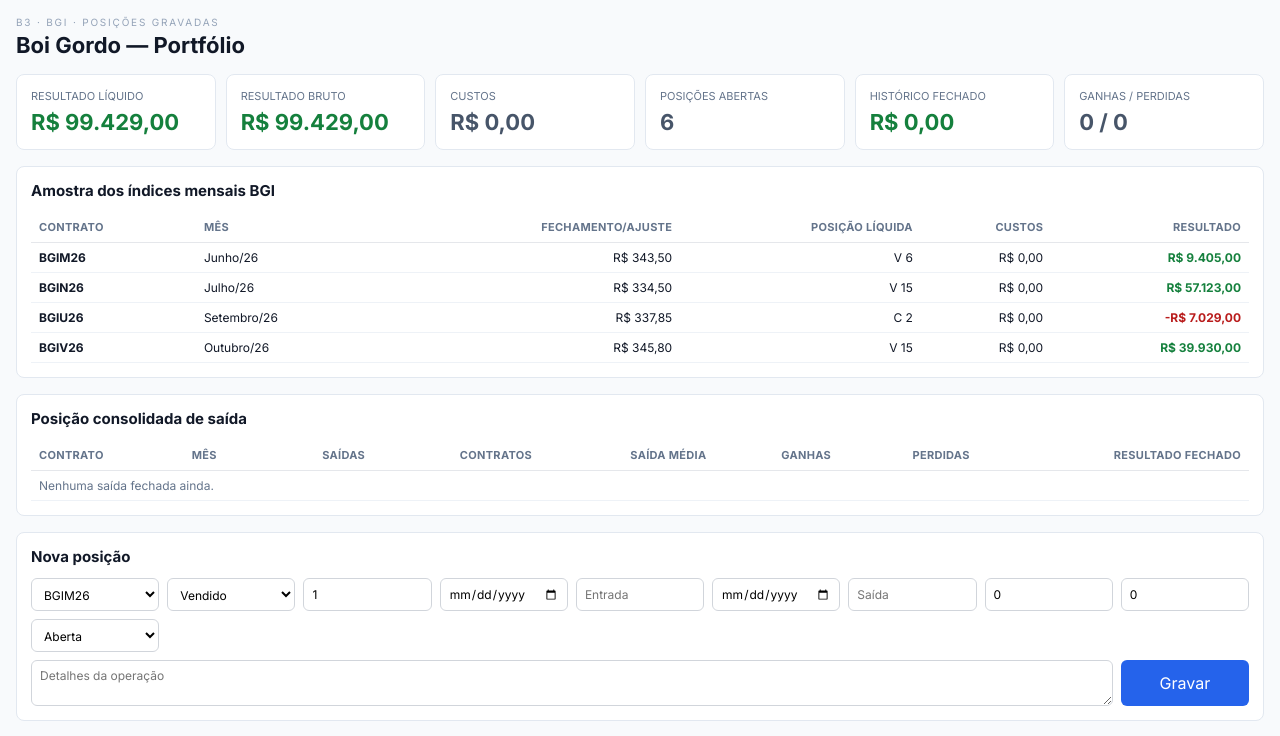
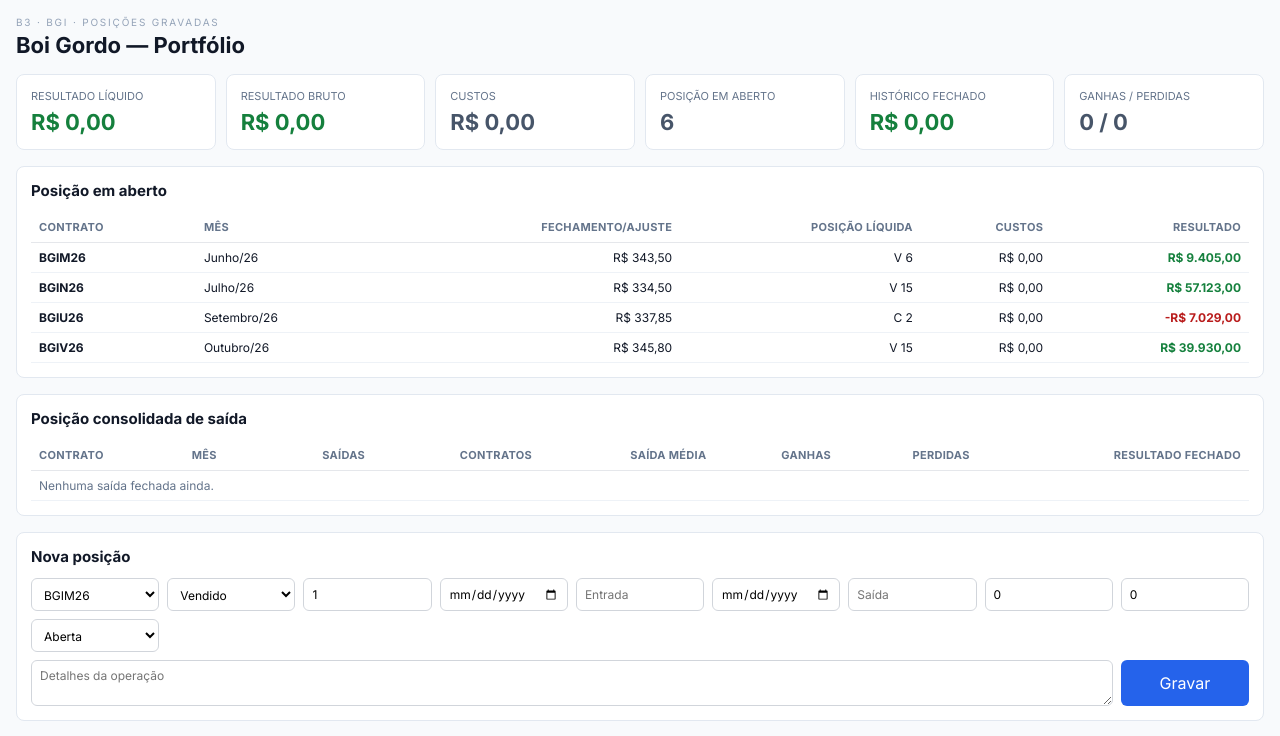
Before and after one commit to pablofaraujo/boi-gordo-portfolio, a React (Create React App) app: page / in a window 1280 px wide. Shown: the top 736 px of the page. Built offline with nearby package versions, Linux system fonts and the light colour scheme.

Commit message:
Use closed positions for top results

```diff
--- a/src/App.jsx
+++ b/src/App.jsx
@@ -101,12 +101,12 @@ export default function Dashboard() {
   }, [positions]);
 
   const enriched = positions.map((position) => ({ ...normalizePosition(position), ...resultForPosition(position, prices) }));
-  const totalNet = enriched.reduce((sum, position) => sum + position.net, 0);
-  const totalGross = enriched.reduce((sum, position) => sum + position.gross, 0);
-  const totalCosts = enriched.reduce((sum, position) => sum + position.costs, 0);
   const openPositions = enriched.filter((position) => !isClosed(position));
   const closedPositions = enriched.filter(isClosed);
   const openCount = openPositions.length;
+  const totalNet = closedPositions.reduce((sum, position) => sum + position.net, 0);
+  const totalGross = closedPositions.reduce((sum, position) => sum + position.gross, 0);
+  const totalCosts = closedPositions.reduce((sum, position) => sum + position.costs, 0);
   const closedNet = closedPositions.reduce((sum, position) => sum + position.net, 0);
   const closedBrokerCosts = closedPositions.reduce((sum, position) => sum + position.brokerCost, 0);
   const closedFinpecCosts = closedPositions.reduce((sum, position) => sum + position.finpecCost, 0);
@@ -198,7 +198,7 @@ export default function Dashboard() {
             ["Resultado líquido", fmtCurrency(totalNet), pnlColor(totalNet)],
             ["Resultado bruto", fmtCurrency(totalGross), pnlColor(totalGross)],
             ["Custos", fmtCurrency(totalCosts), "#475569"],
-            ["Posições abertas", `${openCount}`, "#475569"],
+            ["Posição em aberto", `${openCount}`, "#475569"],
             ["Histórico fechado", fmtCurrency(closedNet), pnlColor(closedNet)],
             ["Ganhas / Perdidas", `${wonCount} / ${lostCount}`, "#475569"],
           ].map(([label, value, color]) => (
@@ -210,7 +210,7 @@ export default function Dashboard() {
         </div>
 
         <section style={{ background: "#fff", border: "1px solid #e2e8f0", borderRadius: 8, padding: 14, marginBottom: 16 }}>
-          <h2 style={{ fontSize: 15, margin: "0 0 12px" }}>Amostra dos índices mensais BGI</h2>
+          <h2 style={{ fontSize: 15, margin: "0 0 12px" }}>Posição em aberto</h2>
           <div style={{ overflowX: "auto" }}>
             <table>
               <thead><tr><th className="L">Contrato</th><th className="L">Mês</th><th>Fechamento/Ajuste</th><th>Posição líquida</th><th>Custos</th><th>Resultado</th></tr></thead>
```
